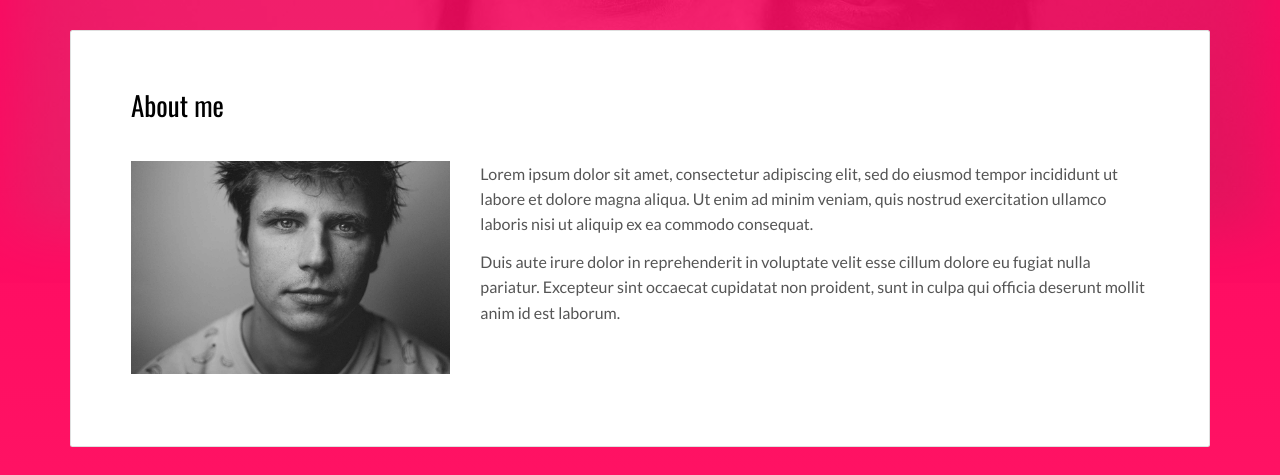
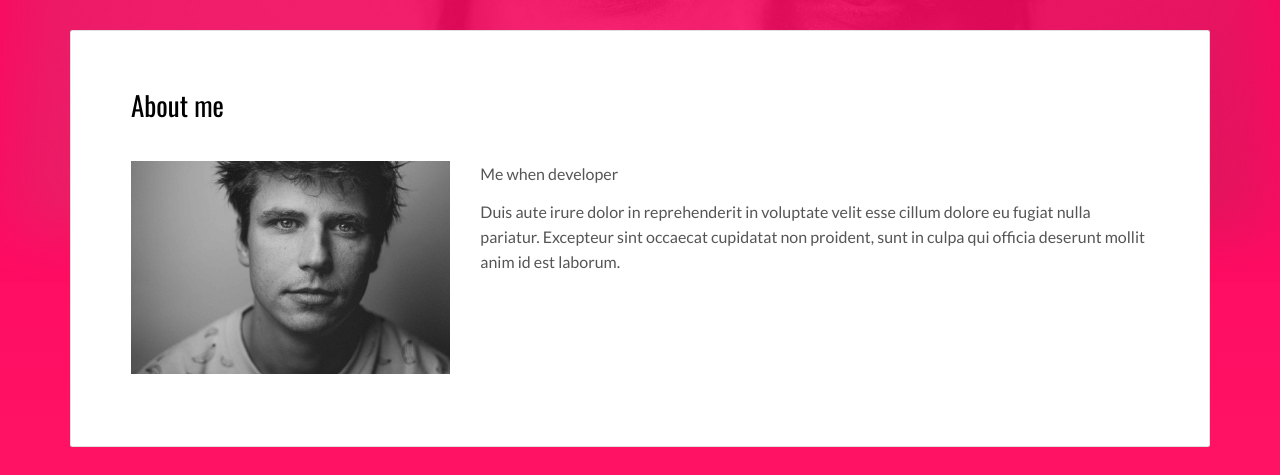
Before and after one commit to BenWSingleton/SSW590, a plain HTML site: page index.html in a window 1280 px wide. Shown: the part 277-752 px from the top of the page. Drawn offline with nearby package versions, Linux system fonts and the light colour scheme.

Commit message:
Testing title change

```diff
--- a/index.html
+++ b/index.html
@@ -15,7 +15,7 @@
   <link rel="apple-touch-icon" sizes="180x180" href="./assets/apple-icon-180x180.png">
   <link href="./assets/favicon.ico" rel="icon">
 
-  <title>Title page</title>
+  <title>A DevOps Project</title>
 
 <link href="./main.d8e0d294.css" rel="stylesheet"></head>
 
@@ -66,7 +66,7 @@
               </div>
               <div class="col-md-8">
 
-              <p>Lorem ipsum dolor sit amet, consectetur adipiscing elit, sed do eiusmod tempor incididunt ut labore et dolore magna aliqua. Ut enim ad minim veniam, quis nostrud exercitation ullamco laboris nisi ut aliquip ex ea commodo consequat.</p>
+              <p>Me when developer</p>
               <p> Duis aute irure dolor in reprehenderit in voluptate velit esse cillum dolore eu fugiat nulla pariatur. Excepteur sint occaecat cupidatat non proident, sunt in culpa qui officia deserunt mollit anim id est laborum.</p>
 
               </div>
```
